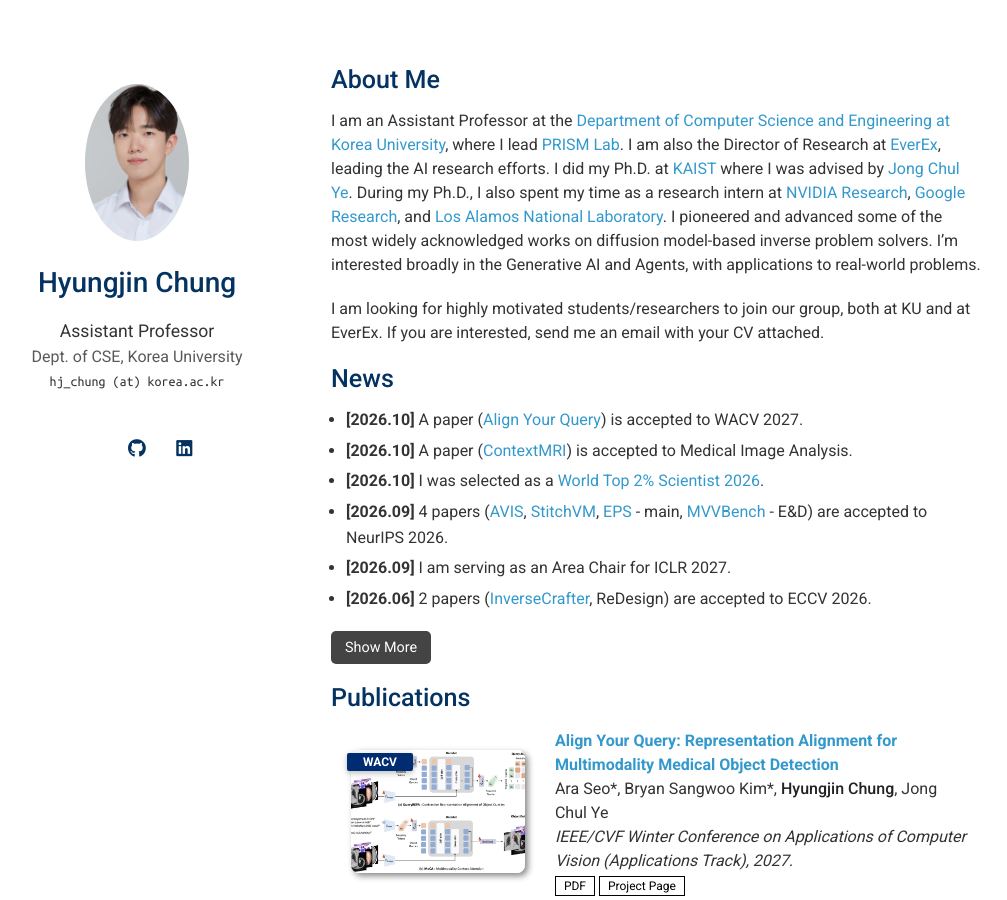
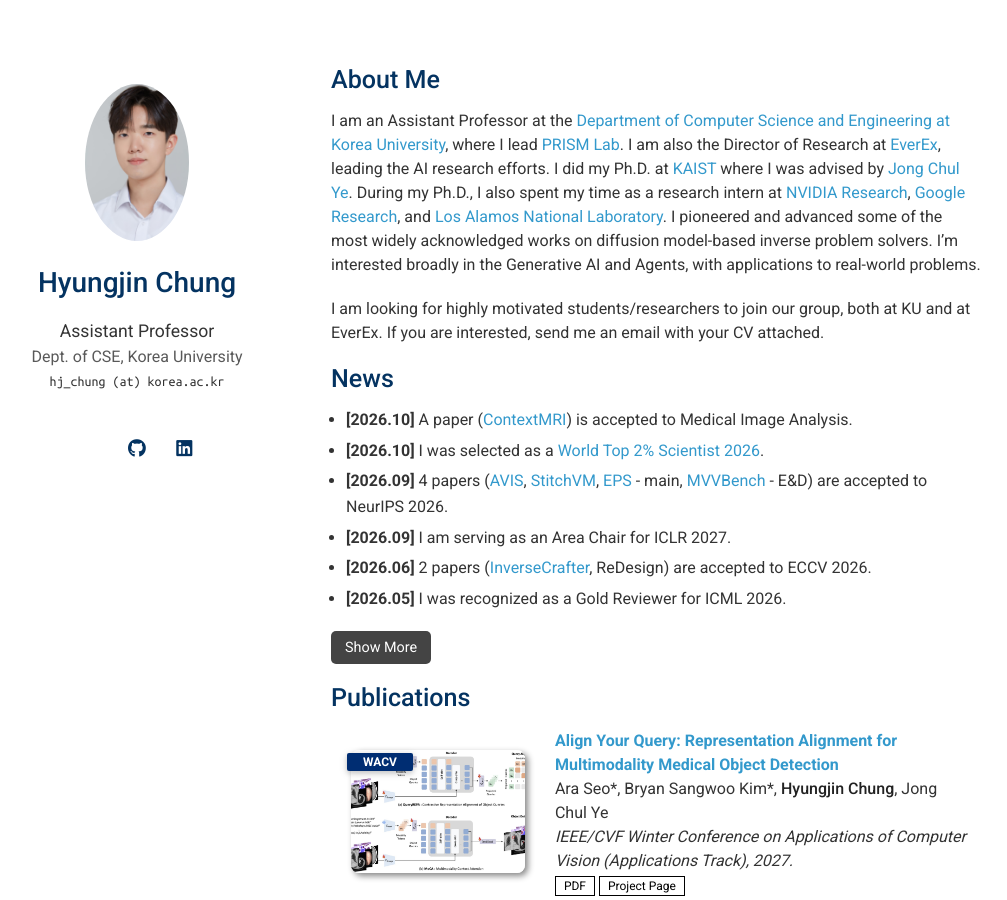
Before and after one commit to hyungjin-chung/hyungjin-chung.github.io, a Jekyll site: the page built from index.md, in a window 1280 px wide and 900 px high. Shown: the whole window, without its empty margins (139-1146 px from the left). Built offline with Jekyll 4.4.1, drawn with Linux system fonts in a browser that asks for light colours; a style sheet for code colours, icons or effects is not loaded.

Commit message:
remove wacv news
Co-Authored-By: Claude Opus 5.5 (1M context) <noreply@anthropic.com>

```diff
--- a/index.md
+++ b/index.md
@@ -11,14 +11,13 @@ I am looking for highly motivated students/researchers to join our group, both a
 ## News
 
 <ul id="news-list">
-  <li><b>[2026.10]</b> A paper (<a href="https://arxiv.org/abs/2510.02789">Align Your Query</a>) is accepted to WACV 2027.</li>
   <li><b>[2026.10]</b> A paper (<a href="https://arxiv.org/abs/2501.04284">ContextMRI</a>) is accepted to Medical Image Analysis.</li>
   <li><b>[2026.10]</b> I was selected as a <a href="https://elsevier.digitalcommonsdata.com/datasets/btchxktzyw/9">World Top 2% Scientist 2026</a>.</li>
   <li><b>[2026.09]</b> 4 papers (<a href="https://arxiv.org/abs/2605.20624">AVIS</a>, <a href="https://arxiv.org/abs/2605.19804">StitchVM</a>, <a href="https://arxiv.org/abs/2606.17048">EPS</a> - main, <a href="https://arxiv.org/abs/2609.30952">MVVBench</a> - E&D) are accepted to NeurIPS 2026.</li>
   <li><b>[2026.09]</b> I am serving as an Area Chair for ICLR 2027.</li>
   <li><b>[2026.06]</b> 2 papers (<a href="https://arxiv.org/abs/2512.05672">InverseCrafter</a>, ReDesign) are accepted to ECCV 2026.</li>
+  <li><b>[2026.05]</b> I was recognized as a Gold Reviewer for ICML 2026.</li>
   <div id="more-news" style="display: none;">
-    <li><b>[2026.05]</b> I was recognized as a Gold Reviewer for ICML 2026.</li>
     <li><b>[2026.05]</b> A paper (<a href="https://arxiv.org/abs/2411.17077">Contrastive CFG</a>) is accepted to ICML 2026.</li>
     <li><b>[2026.04]</b> 2 papers (<a href="https://arxiv.org/abs/2511.19827">ReDirector</a> - main, <a href="https://arxiv.org/abs/2509.08016">VPS</a> - findings) are accepted to CVPR 2026.</li>
     <li><b>[2026.02]</b> A paper (<a href="https://openreview.net/forum?id=N51nP3TBwR">BDO</a>) is accepted to ICLR 2026.</li>
```
